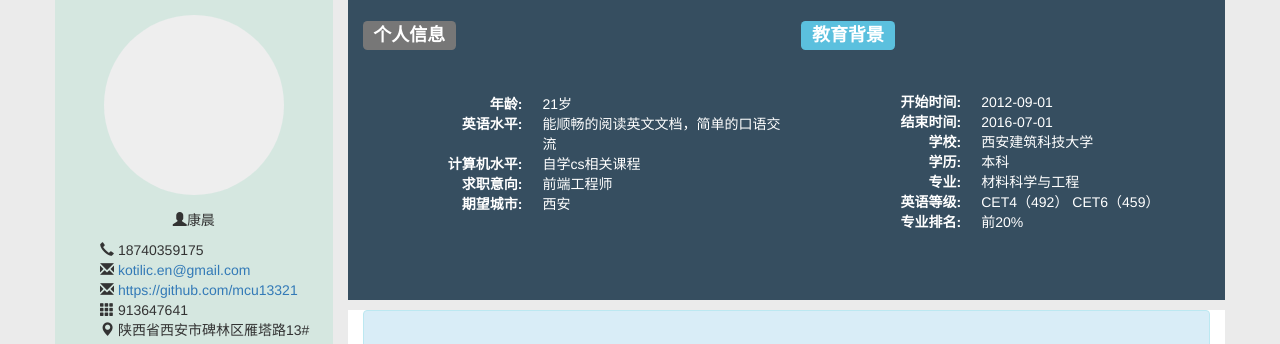
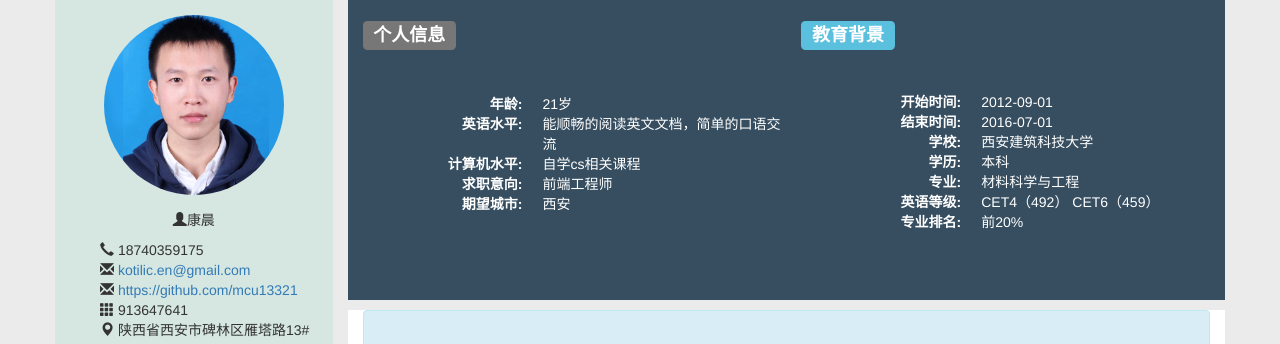
Before and after one commit to mcu13321/Baseball-site, a plain HTML site: page index.html in a window 1280 px wide. Shown: the top 344 px of the page. Drawn offline with nearby package versions, Linux system fonts and the light colour scheme.

Commit message:
Update index.html

```diff
--- a/index.html
+++ b/index.html
@@ -22,7 +22,7 @@
       <div class="row" id="header-wrap">
         <div class="col-md-3 col-sm-3 col-xs-3" id="header-left">
           <div class="header-img">
-            <img src="images/120520124.JPG" alt="" >
+            <img src="images/120520124.png" alt="" >
           </div>
           <div class="header-contact">
             <p class="text-center">
```
